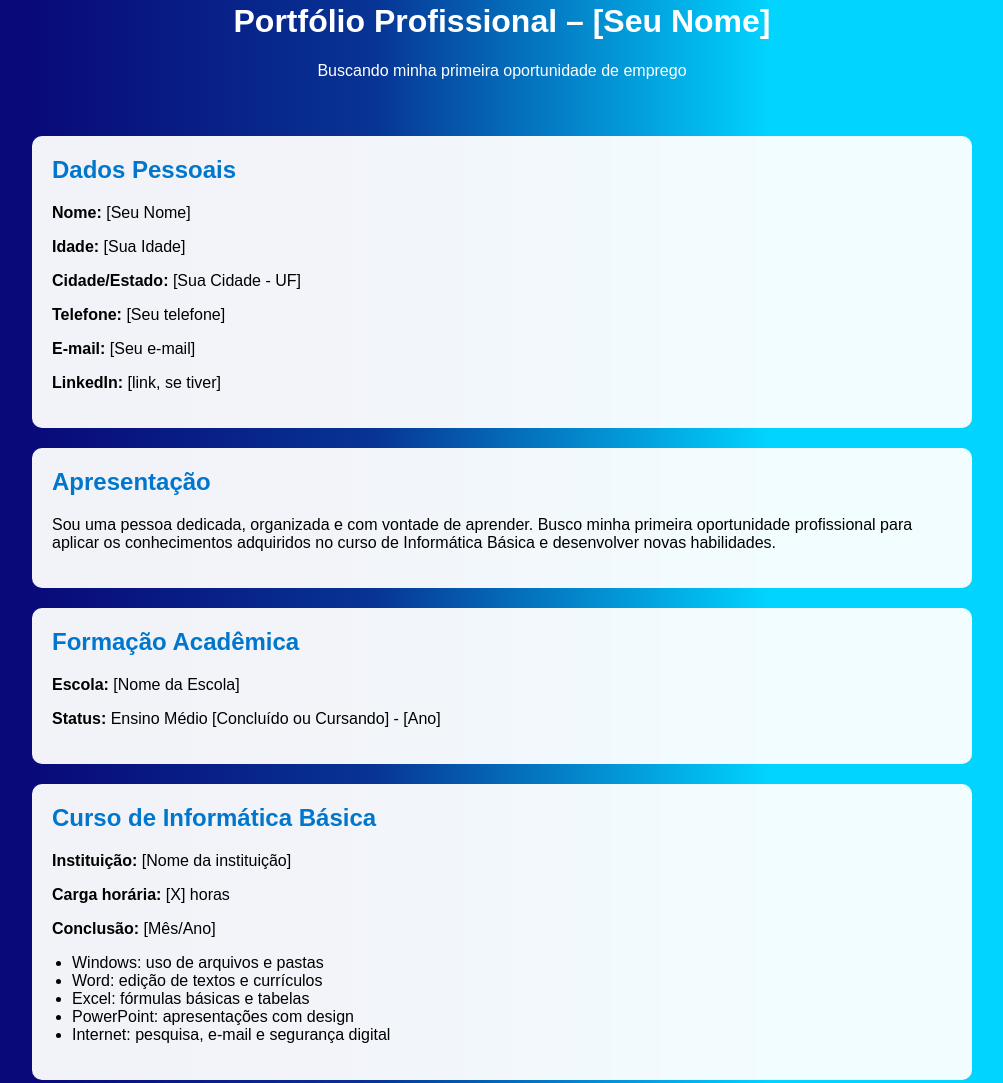
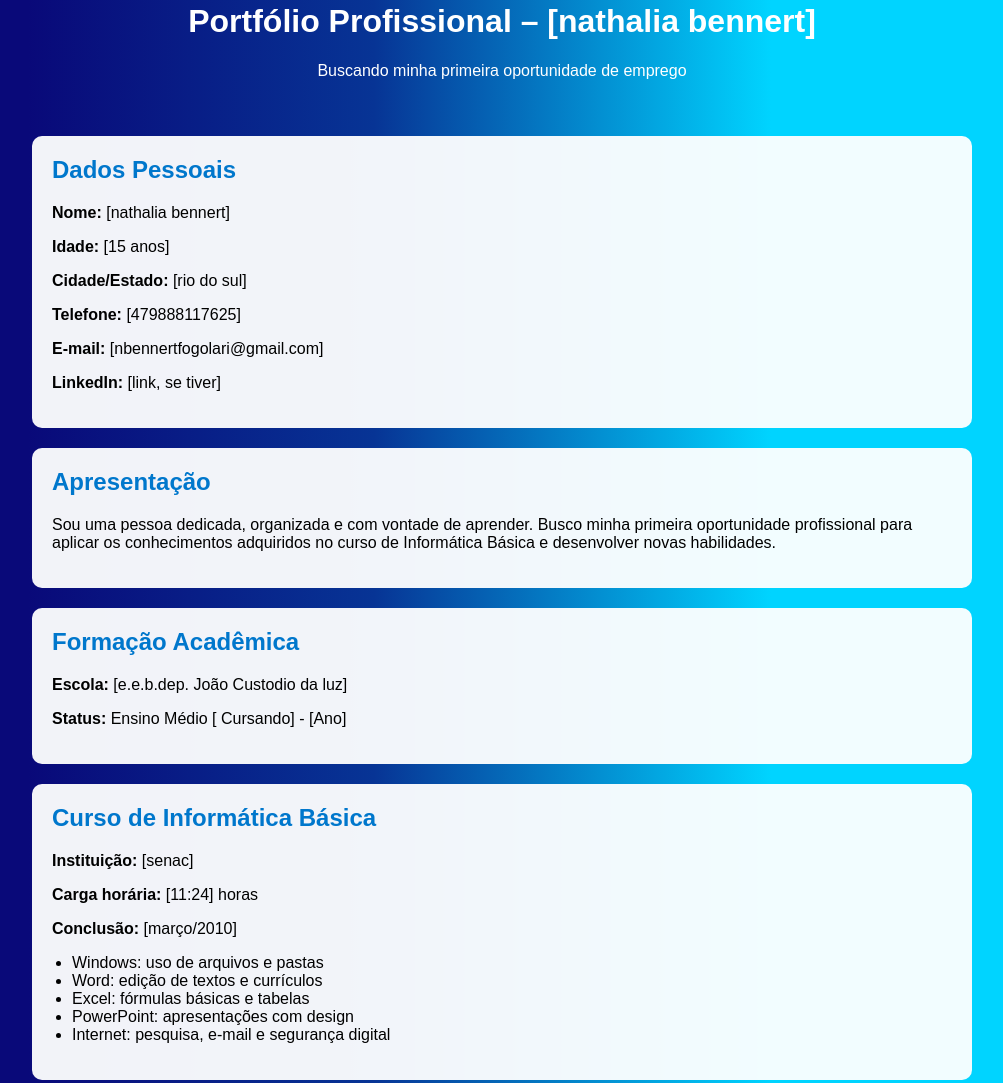
Before and after one commit to nathalia-lang/sitesenac, a plain HTML site: page portfolio.html in a window 1280 px wide. Shown: the part 98-1181 px from the top of the page, without its empty margins (138-1141 px from the left). Drawn offline with Linux system fonts and the light colour scheme.

Commit message:
Update portfolio.html

```diff
--- a/portfolio.html
+++ b/portfolio.html
@@ -3,7 +3,7 @@
 <head>
   <meta charset="UTF-8" />
   <meta name="viewport" content="width=device-width, initial-scale=1.0" />
-  <title>Portfólio - [Seu Nome]</title>
+  <title>Portfólio - [nathalia bennert]</title>
   <style>
     html {
       scroll-behavior: smooth;
@@ -95,17 +95,17 @@
   </nav>
 
   <header>
-    <h1>Portfólio Profissional – [Seu Nome]</h1>
+    <h1>Portfólio Profissional – [nathalia bennert]</h1>
     <p>Buscando minha primeira oportunidade de emprego</p>
   </header>
 
   <section id="dados">
     <h2>Dados Pessoais</h2>
-    <p><strong>Nome:</strong> [Seu Nome]</p>
-    <p><strong>Idade:</strong> [Sua Idade]</p>
-    <p><strong>Cidade/Estado:</strong> [Sua Cidade - UF]</p>
-    <p><strong>Telefone:</strong> [Seu telefone]</p>
-    <p><strong>E-mail:</strong> [Seu e-mail]</p>
+    <p><strong>Nome:</strong> [nathalia bennert]</p>
+    <p><strong>Idade:</strong> [15 anos]</p>
+    <p><strong>Cidade/Estado:</strong> [rio do sul]</p>
+    <p><strong>Telefone:</strong> [479888117625]</p>
+    <p><strong>E-mail:</strong> [nbennertfogolari@gmail.com]</p>
     <p><strong>LinkedIn:</strong> [link, se tiver]</p>
   </section>
 
@@ -116,15 +116,15 @@
 
   <section id="formacao">
     <h2>Formação Acadêmica</h2>
-    <p><strong>Escola:</strong> [Nome da Escola]</p>
-    <p><strong>Status:</strong> Ensino Médio [Concluído ou Cursando] - [Ano]</p>
+    <p><strong>Escola:</strong> [e.e.b.dep. João Custodio da luz]</p>
+    <p><strong>Status:</strong> Ensino Médio [ Cursando] - [Ano]</p>
   </section>
 
   <section id="cursos">
     <h2>Curso de Informática Básica</h2>
-    <p><strong>Instituição:</strong> [Nome da instituição]</p>
-    <p><strong>Carga horária:</strong> [X] horas</p>
-    <p><strong>Conclusão:</strong> [Mês/Ano]</p>
+    <p><strong>Instituição:</strong> [senac]</p>
+    <p><strong>Carga horária:</strong> [11:24] horas</p>
+    <p><strong>Conclusão:</strong> [março/2010]</p>
     <ul>
       <li>Windows: uso de arquivos e pastas</li>
       <li>Word: edição de textos e currículos</li>
@@ -174,8 +174,8 @@
   </section>
 
   <footer>
-    <p>&copy; 2025 [Seu Nome] • Todos os direitos reservados</p>
-    <p>Desenvolvido com HTML e CSS • Contato: <a href="mailto:[SeuEmail]">[SeuEmail]</a></p>
+    <p>&copy; 2025 [nathalia bennert] • Todos os direitos reservados</p>
+    <p>Desenvolvido com HTML e CSS • Contato: <a href="mailto:[nbennertfogolari@gmail.com]">[nbennertfogolari@gmail.com]</a></p>
   </footer>
 
 </body>
```
